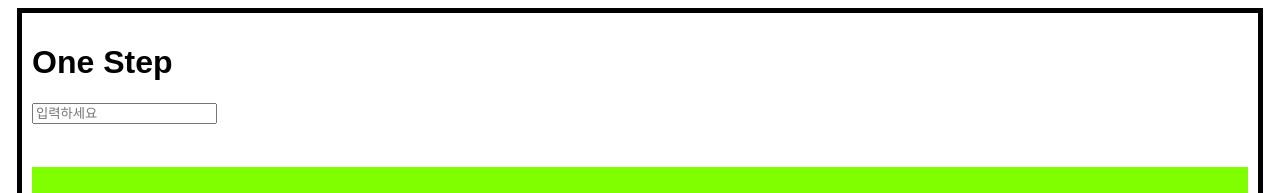
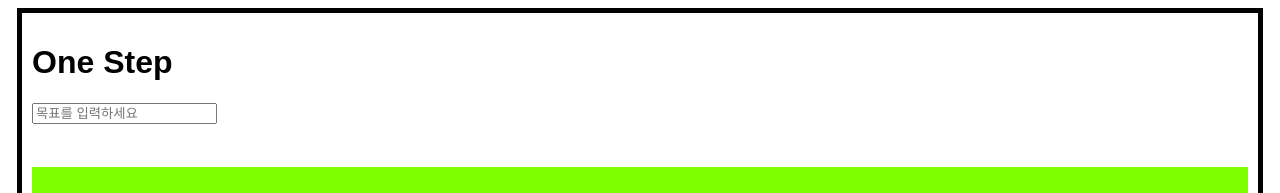
Before and after one commit to rbgksqkr/OneStep, a Next.js app: page / in a window 1280 px wide. Shown: the top 193 px of the page. Built offline with nearby package versions, Linux system fonts and the light colour scheme.

Commit message:
Test: userEvent 적용한 테스트 코드 작성

```diff
--- a/package.json
+++ b/package.json
@@ -24,8 +24,10 @@
   },
   "packageManager": "yarn@3.6.0",
   "devDependencies": {
+    "@testing-library/dom": "^9.3.1",
     "@testing-library/jest-dom": "^5.16.5",
     "@testing-library/react": "^14.0.0",
+    "@testing-library/user-event": "^14.4.3",
     "@types/jest": "^29.5.2",
     "@types/testing-library__jest-dom": "^5",
     "jest": "^29.5.0",
--- a/src/pages/index.tsx
+++ b/src/pages/index.tsx
@@ -39,7 +39,7 @@ export default function Home() {
             <input
               onChange={handleChange}
               name="todo-input"
-              placeholder="입력하세요"
+              placeholder="목표를 입력하세요"
               value={inputData}
             />
           </form>
```
Also changed, not shown: .pnp.cjs, 2 other files (tests, documents, lock files or other folders).
